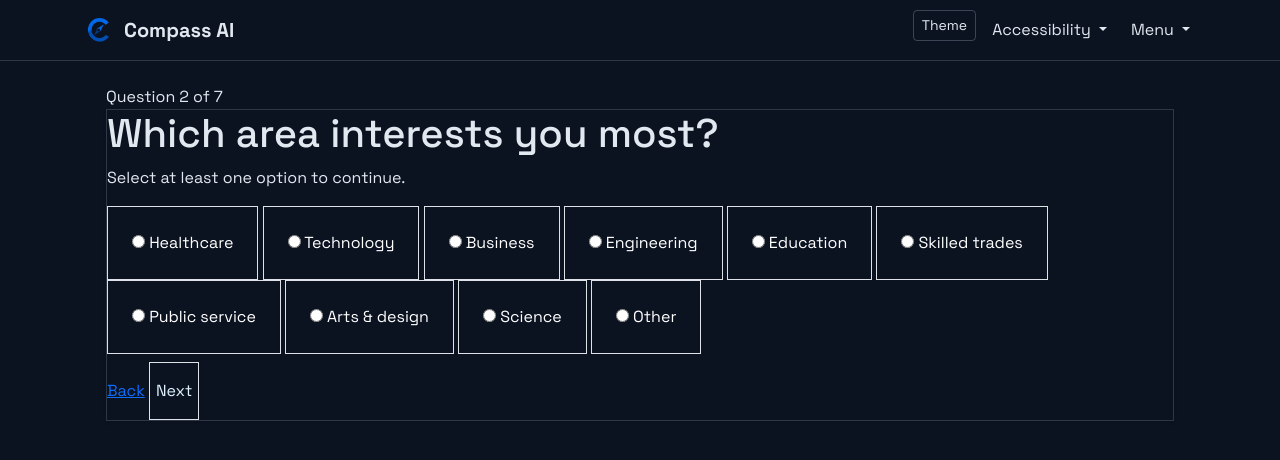
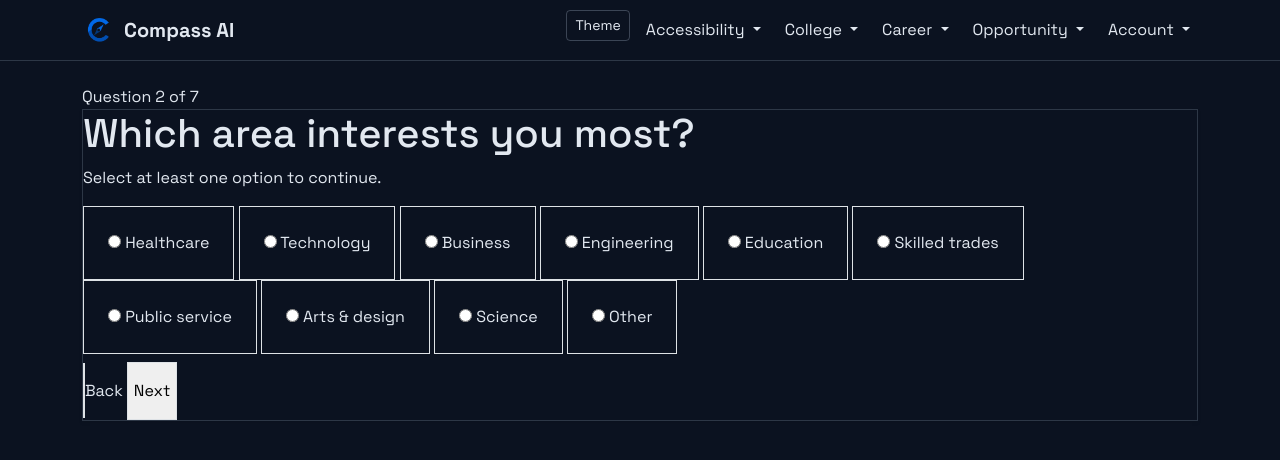
Before and after one commit to Intellite/2026-Hackathon-BSMP-Project-G4, a Flask app: page /survey/step/1 in a window 1280 px wide. Shown: the top 460 px of the page. Run offline with Flask 3, Linux system fonts and the light colour scheme; a user stored in the database is signed in; data comes from the database, SQL or seed files in the repository; both versions use the stored data as it was after the commit.

Commit message:
missing ai but works fixed survey

```diff
--- a/workspace/app/models/user.py
+++ b/workspace/app/models/user.py
@@ -34,6 +34,9 @@ class User(db.Model, UserMixin):
     state = db.Column(String(120), nullable=True)
     other_circumstances = db.Column(String(500), nullable=True)
 
+    # Saved college application cards
+    college_applications_json = db.Column(db.Text, nullable=True)
+
     survey_completed = db.Column(db.Boolean, nullable=False, default=False)
 
     # Admin authorization (prototype)
--- a/workspace/app/templates/dashboard/college_application.html
+++ b/workspace/app/templates/dashboard/college_application.html
@@ -4,14 +4,16 @@
     <div class="d-flex align-items-start justify-content-between flex-wrap gap-3">
       <div>
         <h2 class="h5 fw-bold mb-1">{{ college.name }}</h2>
-        <div class="text-muted small">{{ college.state }} • {{ college.public_private }} • Match {{ college.match_score }}%</div>
+        <div class="text-muted small">{{ college.state }} • {{ college.public_private }}</div>
         <div class="text-muted small mt-1">Application deadline: {{ college.application_deadline }}</div>
       </div>
       <div class="d-flex gap-2 flex-wrap">
         {% if college.application_url %}
           <a class="btn btn-primary" href="{{ college.application_url }}" target="_blank" rel="noopener">Open Official Application</a>
         {% endif %}
-        <a class="btn btn-outline-primary" href="{{ college.url }}" target="_blank" rel="noopener">College Website</a>
+        {% if college.website_url or college.url %}
+          <a class="btn btn-outline-primary" href="{{ college.website_url or college.url }}" target="_blank" rel="noopener">College Website</a>
+        {% endif %}
         <a class="btn btn-outline-primary" href="{{ url_for('college.applications') }}">All Applications</a>
       </div>
     </div>
--- a/workspace/app/templates/dashboard/index.html
+++ b/workspace/app/templates/dashboard/index.html
@@ -29,7 +29,7 @@
   </style>
   <div class="d-flex align-items-center justify-content-between flex-wrap gap-2 mb-3">
     <div>
-      <h2 class="h4 fw-bold">Welcome, {{ current_user.name }} 👋</h2>
+      <h2 class="h4 fw-bold">Welcome, {{ user.username or user.name }} 👋</h2>
       <p class="text-muted small mb-0">Here’s your  snapshot for today.</p>
     </div>
   </div>
--- a/workspace/app/templates/layout/base.html
+++ b/workspace/app/templates/layout/base.html
@@ -49,20 +49,42 @@
                 </ul>
               </li>
               <li class="nav-item dropdown">
-                <a class="nav-link dropdown-toggle" href="#" id="navDropdown" role="button" data-bs-toggle="dropdown" aria-expanded="false">
-                  Menu
+                <a class="nav-link dropdown-toggle" href="#" id="collegeDropdown" role="button" data-bs-toggle="dropdown" aria-expanded="false">
+                  College
                 </a>
-                <ul class="dropdown-menu dropdown-menu-end" aria-labelledby="navDropdown" style="background-color: #0b1220; border-color: rgba(148,163,184,.25);">
-                  <li><a class="dropdown-item" href="{{ url_for('dashboard.index') }}" style="color:#e2e8f0;">Dashboard</a></li>
-                  <li><a class="dropdown-item" href="{{ url_for('survey.start') }}" style="color:#e2e8f0;">Survey</a></li>
+                <ul class="dropdown-menu dropdown-menu-end" aria-labelledby="collegeDropdown" style="background-color: #0b1220; border-color: rgba(148,163,184,.25);">
+                  <li><a class="dropdown-item" href="{{ url_for('college.index') }}" style="color:#e2e8f0;">College Finder</a></li>
+                  <li><a class="dropdown-item" href="{{ url_for('college.applications') }}" style="color:#e2e8f0;">College Applications</a></li>
+                </ul>
+              </li>
+              <li class="nav-item dropdown">
+                <a class="nav-link dropdown-toggle" href="#" id="careerDropdown" role="button" data-bs-toggle="dropdown" aria-expanded="false">
+                  Career
+                </a>
+                <ul class="dropdown-menu dropdown-menu-end" aria-labelledby="careerDropdown" style="background-color: #0b1220; border-color: rgba(148,163,184,.25);">
                   <li><a class="dropdown-item" href="{{ url_for('careers.index') }}" style="color:#e2e8f0;">Career Explorer</a></li>
                   <li><a class="dropdown-item" href="{{ url_for('roadmap.index') }}" style="color:#e2e8f0;">Career Roadmap</a></li>
+                  <li><a class="dropdown-item" href="{{ url_for('mentor.index') }}" style="color:#e2e8f0;">AI Mentor</a></li>
+                  <li><a class="dropdown-item" href="{{ url_for('resume.index') }}" style="color:#e2e8f0;">Resume Analyzer</a></li>
+                </ul>
+              </li>
+              <li class="nav-item dropdown">
+                <a class="nav-link dropdown-toggle" href="#" id="opportunityDropdown" role="button" data-bs-toggle="dropdown" aria-expanded="false">
+                  Opportunity
+                </a>
+                <ul class="dropdown-menu dropdown-menu-end" aria-labelledby="opportunityDropdown" style="background-color: #0b1220; border-color: rgba(148,163,184,.25);">
                   <li><a class="dropdown-item" href="{{ url_for('gap.index') }}" style="color:#e2e8f0;">Opportunity Gap Detector</a></li>
                   <li><a class="dropdown-item" href="{{ url_for('scholarships.index') }}" style="color:#e2e8f0;">Scholarships</a></li>
                   <li><a class="dropdown-item" href="{{ url_for('budget.index') }}" style="color:#e2e8f0;">Budget Builder</a></li>
-                  <li><a class="dropdown-item" href="{{ url_for('college.applications') }}" style="color:#e2e8f0;">College Applications</a></li>
-                  <li><a class="dropdown-item" href="{{ url_for('mentor.index') }}" style="color:#e2e8f0;">AI Mentor</a></li>
-                  <li><a class="dropdown-item" href="{{ url_for('resume.index') }}" style="color:#e2e8f0;">Resume Analyzer</a></li>
+                </ul>
+              </li>
+              <li class="nav-item dropdown">
+                <a class="nav-link dropdown-toggle" href="#" id="accountDropdown" role="button" data-bs-toggle="dropdown" aria-expanded="false">
+                  Account
+                </a>
+                <ul class="dropdown-menu dropdown-menu-end" aria-labelledby="accountDropdown" style="background-color: #0b1220; border-color: rgba(148,163,184,.25);">
+                  <li><a class="dropdown-item" href="{{ url_for('dashboard.index') }}" style="color:#e2e8f0;">Dashboard</a></li>
+                  <li><a class="dropdown-item" href="{{ url_for('survey.start') }}" style="color:#e2e8f0;">Survey</a></li>
                   <li><a class="dropdown-item" href="{{ url_for('profile.index') }}" style="color:#e2e8f0;">Profile</a></li>
                   <li><hr class="dropdown-divider" /></li>
                   <li>
--- a/workspace/app/templates/survey/step.html
+++ b/workspace/app/templates/survey/step.html
@@ -1,25 +1,30 @@
 {% extends 'layout/base.html' %}
 
 {% block content %}
-<div class="container mx-auto px-4 py-10">
   <div class="max-w-2xl mx-auto">
     <div class="mb-6">
-      <div class="text-sm text-slate-300">Question {{ step + 1 }} of {{ total }}</div>
+      <div class="text-sm text-slate-600 dark:text-slate-300">
+        Question {{ step + 1 }} of {{ total }}
+      </div>
     </div>
 
-    <div class="survey-block rounded-2xl border border-slate-800 bg-slate-950 shadow-sm p-6 text-white">
+    <div class="survey-block rounded-2xl border border-slate-300 dark:border-slate-800 bg-white dark:bg-slate-950 shadow-sm p-6 text-slate-900 dark:text-white">
       <h1 class="text-2xl font-semibold">{{ question.prompt }}</h1>
-      <p class="text-slate-300 mt-2">Select at least one option to continue.</p>
+      <p class="mt-2 text-slate-600 dark:text-slate-300">
+        Select at least one option to continue.
+      </p>
 
       <form method="post" class="mt-6 space-y-4">
         {% if question.type == 'other_text' %}
           <div>
-          <label class="block text-sm font-medium text-slate-200">Your answer</label>
+            <label class="block text-sm font-medium text-slate-700 dark:text-slate-200">
+              Your answer
+            </label>
             <textarea
               name="choice"
-            rows="4"
-            class="mt-1 w-full rounded-xl border border-slate-800 bg-slate-900 px-3 py-2 text-white"
-            placeholder="Add any details that could help us recommend scholarships (optional but recommended)."
+              rows="1"
+              class="mt-1 w-full rounded-xl border border-slate-300 dark:border-slate-800 bg-white dark:bg-slate-900 px-3 py-2 text-slate-900 dark:text-white"
+              placeholder="e.g. 3.5"
             >{{ selected if selected is not none else '' }}</textarea>
           </div>
         {% else %}
@@ -27,7 +32,7 @@
             {% if question.multi %}
               {% set selected_list = selected if selected is iterable else [] %}
               {% for opt in question.options %}
-              <label class="flex items-center gap-3 rounded-xl border border-slate-800 bg-slate-900 p-4 hover:border-blue-500 cursor-pointer">
+                <label class="flex items-center gap-3 rounded-xl border border-slate-300 dark:border-slate-800 bg-transparent dark:bg-slate-900 p-4 hover:border-blue-500 cursor-pointer">
                   <input
                     type="checkbox"
                     name="choice_multi"
@@ -35,12 +40,12 @@
                     class="h-4 w-4"
                     {% if opt in selected_list %}checked{% endif %}
                   />
-                <span class="text-white" style="color: #ffffff !important;" data-theme-light-color="#000000">{{ opt }}</span>
+                  <span class="text-slate-900 dark:text-white">{{ opt }}</span>
                 </label>
               {% endfor %}
             {% else %}
               {% for opt in question.options %}
-              <label class="flex items-center gap-3 rounded-xl border border-slate-800 bg-slate-900 p-4 hover:border-blue-500 cursor-pointer">
+                <label class="flex items-center gap-3 rounded-xl border border-slate-300 dark:border-slate-800 bg-transparent dark:bg-slate-900 p-4 hover:border-blue-500 cursor-pointer">
                   <input
                     type="radio"
                     name="choice"
@@ -48,7 +53,7 @@
                     class="h-4 w-4"
                     {% if selected == opt %}checked{% endif %}
                   />
-                <span class="text-white" style="color: #ffffff !important;" data-theme-light-color="#000000">{{ opt }}</span>
+                  <span class="text-slate-900 dark:text-white">{{ opt }}</span>
                 </label>
               {% endfor %}
             {% endif %}
@@ -56,12 +61,48 @@
         {% endif %}
 
         <div class="flex items-center justify-between pt-2">
-        <a href="{{ url_for('survey.start') }}" class="text-slate-300 hover:text-white">Back</a>
-        <button type="submit" class="rounded-xl bg-transparent border border-blue-600/60 px-6 py-3 font-semibold text-base hover:bg-blue-600/10 hover:border-blue-600" style="color: #e0f2fe !important;" data-theme-light-color="#000000">
+          <a
+            href="{{ url_for('survey.start') }}"
+            class="border border-slate-300 dark:border-slate-800 rounded-xl px-6 py-3 font-bold text-base text-slate-900 dark:text-sky-100 !no-underline hover:!no-underline hover:bg-slate-100 dark:hover:bg-slate-800"></a>
+            Back
+          </a>
+
+          <button
+            type="submit"
+            class="rounded-xl bg-blue border border-blue-600/60 px-6 py-3 font-bold text-base text-slate-900 dark:text-sky-100 hover:bg-blue-600/10 hover:border-blue-600"
+            id="nextButton"
+          >
             Next
           </button>
         </div>
       </form>
+
+      <script>
+        // Make Enter trigger the Next (submit) button.
+        // (Browsers already submit forms on Enter in many cases, but this ensures consistent behavior.)
+        (function () {
+          const form = document.currentScript?.previousElementSibling?.tagName === 'FORM'
+            ? document.currentScript.previousElementSibling
+            : document.querySelector('form[method="post"]');
+          if (!form) return;
+
+          form.addEventListener('keydown', function (e) {
+            if (e.key !== 'Enter') return;
+            // Allow Enter to work normally in textarea (multi-line) if present.
+            const tag = (e.target && e.target.tagName) ? e.target.tagName.toLowerCase() : '';
+            if (tag === 'textarea') return;
+
+            const active = document.activeElement;
+            if (active && active.type === 'checkbox') return;
+
+            const next = document.getElementById('nextButton');
+            if (next) {
+              e.preventDefault();
+              next.click();
+            }
+          });
+        })();
+      </script>
     </div>
   </div>
 </div>
--- a/workspace/app/utils/migrate_user_columns.py
+++ b/workspace/app/utils/migrate_user_columns.py
@@ -25,6 +25,7 @@ def migrate_user_columns() -> None:
         "scholarship_category": "TEXT",
         "state": "TEXT",
         "other_circumstances": "TEXT",
+        "college_applications_json": "TEXT",
     }
 
     for col, col_type in additions.items():
```
Also changed, not shown: workspace/app/routes/college_routes.py (+112 -9 lines), workspace/app/templates/dashboard/college_applications.html (+14 -9 lines), workspace/app/templates/dashboard/college_finder.html (+13 -8 lines), workspace/instance/compass_ai.sqlite3. Lines whose indentation alone changed are shown as unchanged.
